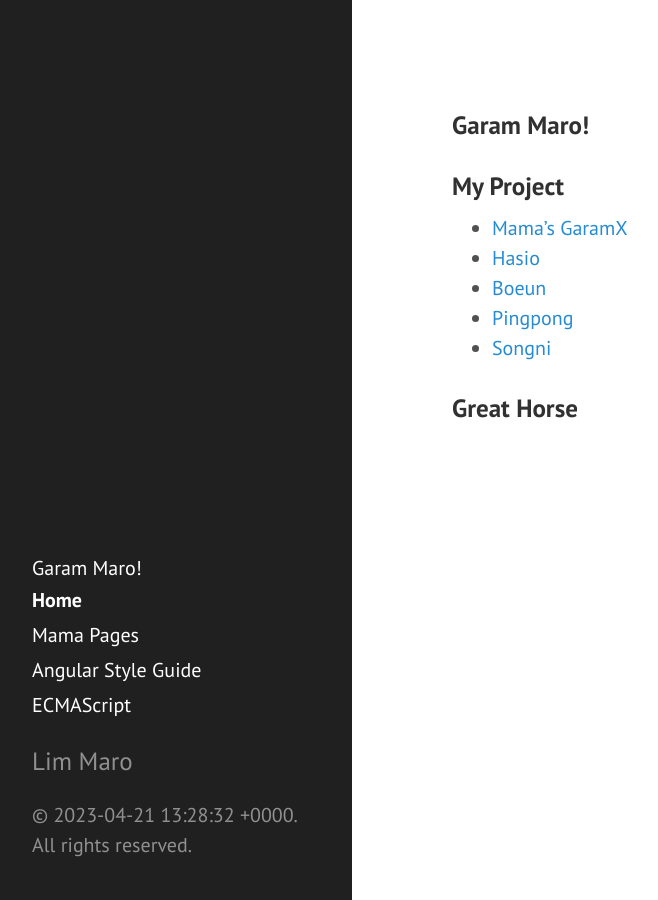
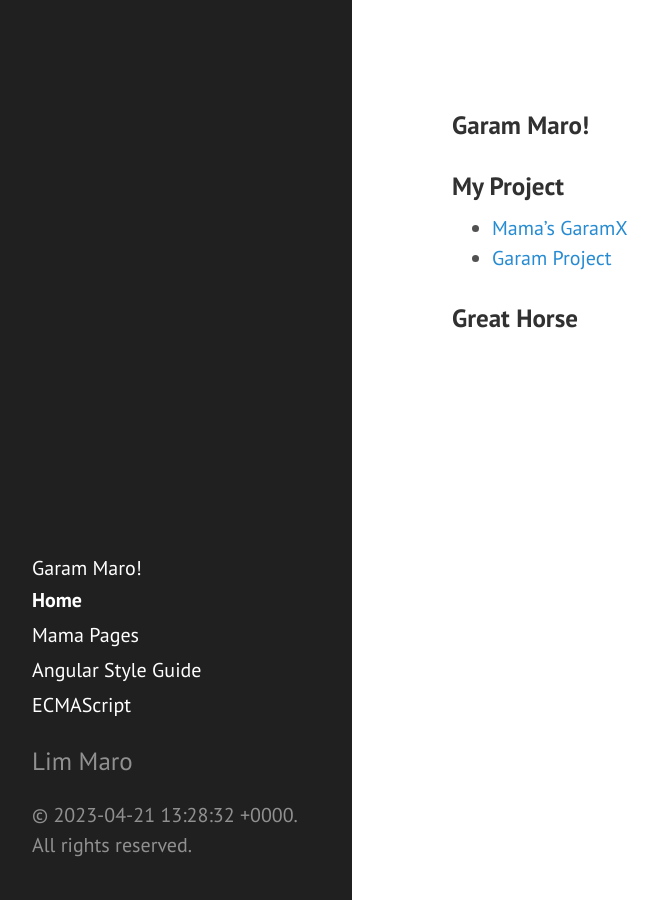
Before and after one commit to taekku/taekku.github.io, a Jekyll site: the page built from index.md, in a window 1280 px wide. Shown: the whole page, without its empty margins (8-666 px from the left). Built offline with Jekyll 4.4.1, drawn with Linux system fonts in a browser that asks for light colours.

Commit message:
GaramX.com

```diff
--- a/_config.yml
+++ b/_config.yml
@@ -15,7 +15,8 @@ title:            Garam Maro!
 tagline:          My Home(Maro)
 description:      Maro Project
 # blog home에 표시될 blog에 대한 전반적인 설명.
-url:              https://taekku.github.io
+#url:              https://taekku.github.io
+url:              https://repo.garamx.com
 # Google Search Console에서 사용하는 sitemap.xml 생성시
 # 이 url key값이 존재하지 않으면 sitemap.xml이
 # 정상적으로 생성되지 않는다.
--- a/index.md
+++ b/index.md
@@ -5,10 +5,7 @@ title: Home
 ###  {{ site.title }}
 
 ### My Project
-- [Mama's GaramX](http://www.garamx.com/dokuwiki/doku.php?id=home)
-- [Hasio](https://taekku.github.io/hasio)
-- [Boeun](https://taekku.github.io/boeun)
-- [Pingpong](https://taekku.github.io/pingpong)
-- [Songni](https://taekku.github.io/songni)
+- [Mama's GaramX](https://www.garamx.com/dokuwiki/doku.php?id=home)
+- [Garam Project](https://garam.garamx.com)
 
 ### Great Horse
```
